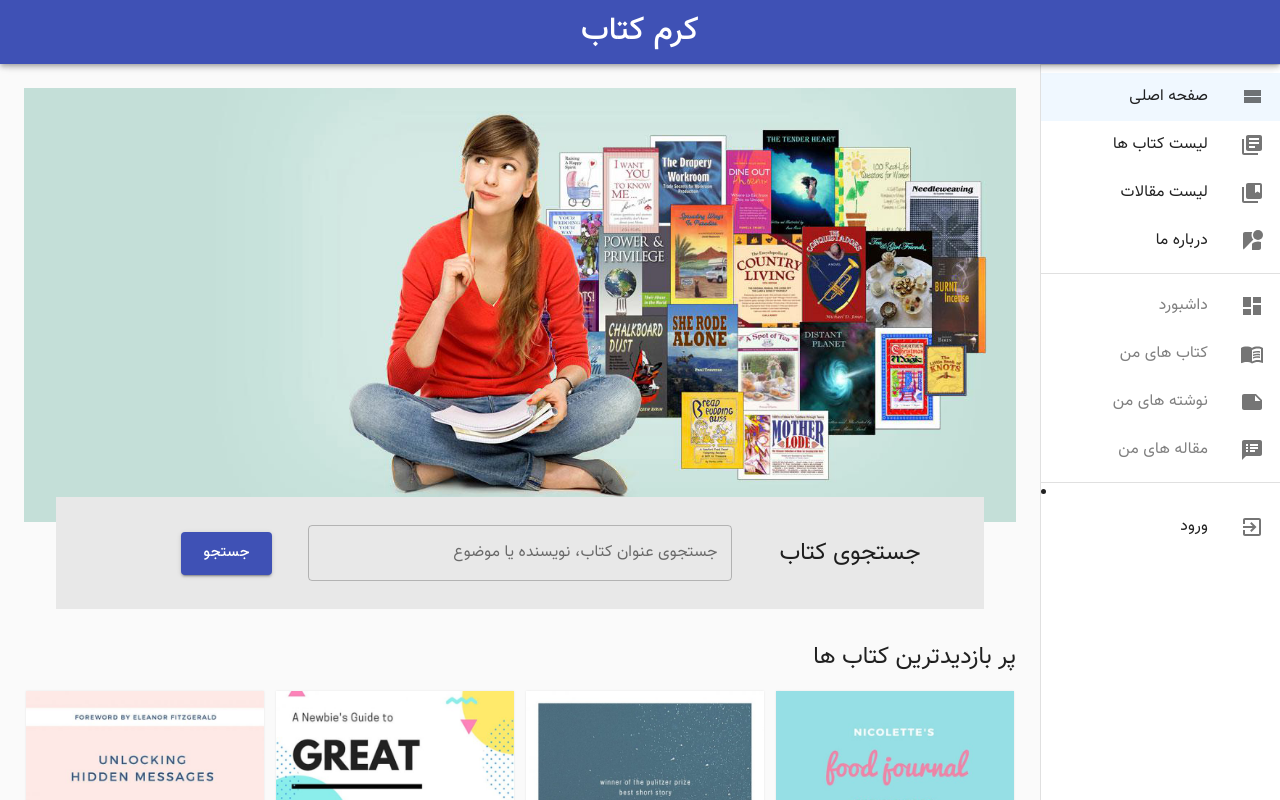
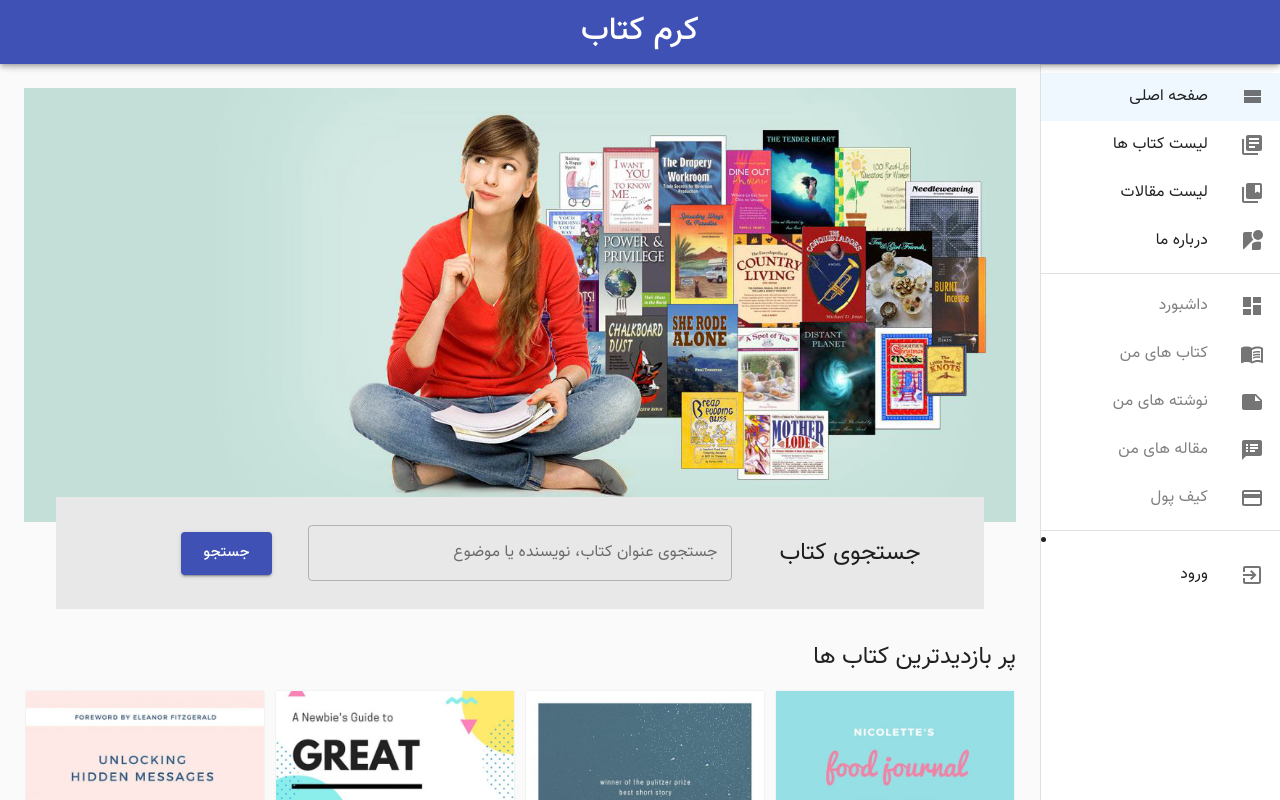
Before and after one commit to mohsen12999/bookworm, a React (Create React App) app: page / in a window 1280 px wide. Shown: the top 800 px of the page. Built offline with nearby package versions, Linux system fonts and the light colour scheme.

Commit message:
add wallet to menu

```diff
--- a/src/components/DrawerMenu.js
+++ b/src/components/DrawerMenu.js
@@ -15,6 +15,7 @@ import MenuBookIcon from "@material-ui/icons/MenuBook";
 import NoteIcon from "@material-ui/icons/Note";
 import DashboardIcon from "@material-ui/icons/Dashboard";
 import SpeakerNotesIcon from "@material-ui/icons/SpeakerNotes";
+import CreditCardIcon from "@material-ui/icons/CreditCard";
 
 import ListItemLink from "./ListItemLink";
 import { AuthContext } from "../contexts/AuthContext";
@@ -94,6 +95,13 @@ const admin_menu = [
     exactMatch: false,
     icon: <SpeakerNotesIcon />,
   },
+  {
+    id: 25,
+    title: "کیف پول",
+    url: "/wallet",
+    exactMatch: false,
+    icon: <CreditCardIcon />,
+  },
 ];
 
 // TODO: add avatar to menu when login
```
